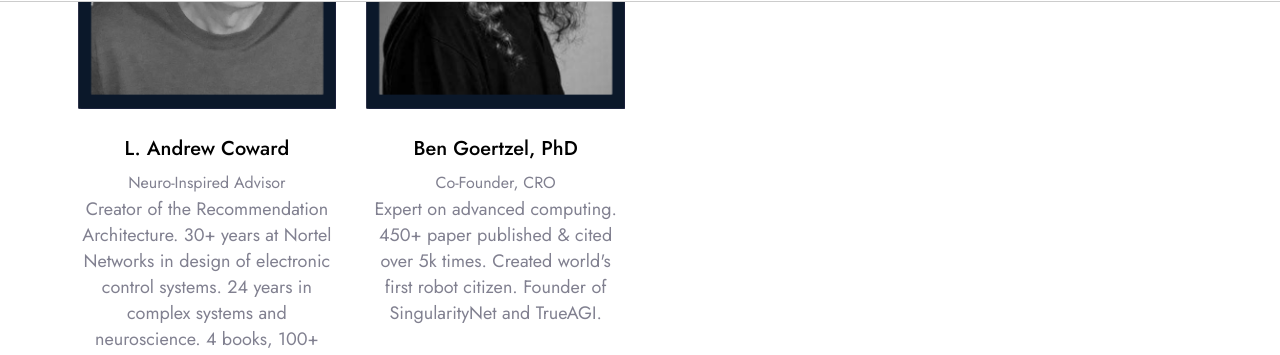
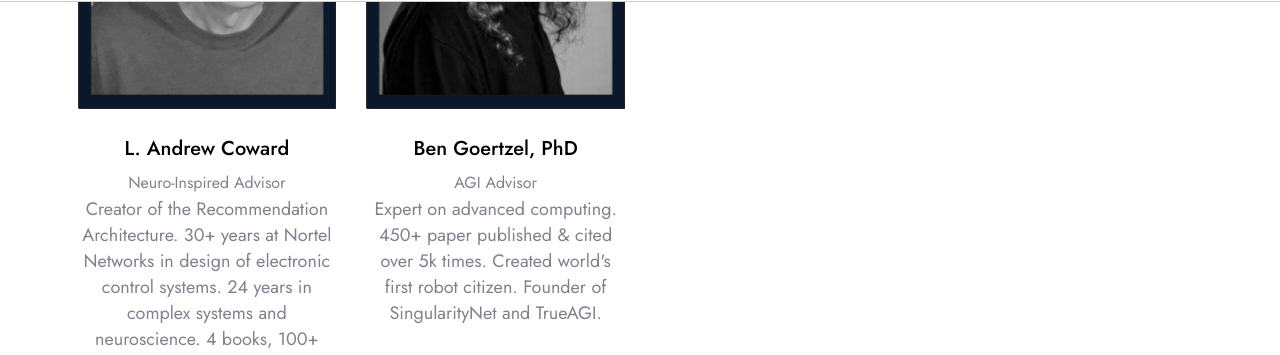
Before and after one commit to simuliinc/simuliinc.github.io, a Jekyll site: the page built from team.md, in a window 1280 px wide and 900 px high, scrolled down 3456 px. Shown: the part 89-444 px from the top of the window. Built offline with Jekyll 4.4.1, drawn with Linux system fonts in a browser that asks for light colours.

Commit message:
Add files via upload

```diff
--- a/_config.yml
+++ b/_config.yml
@@ -722,4 +722,4 @@
 - image: assets/img/team/2.png
   username: Ben Goertzel, PhD
   description: Expert on advanced computing. 450+ paper published & cited over 5k times. Created world's first robot citizen. Founder of SingularityNet and TrueAGI.
-  profession: Co-Founder, CRO
+  profession: AGI Advisor
```
